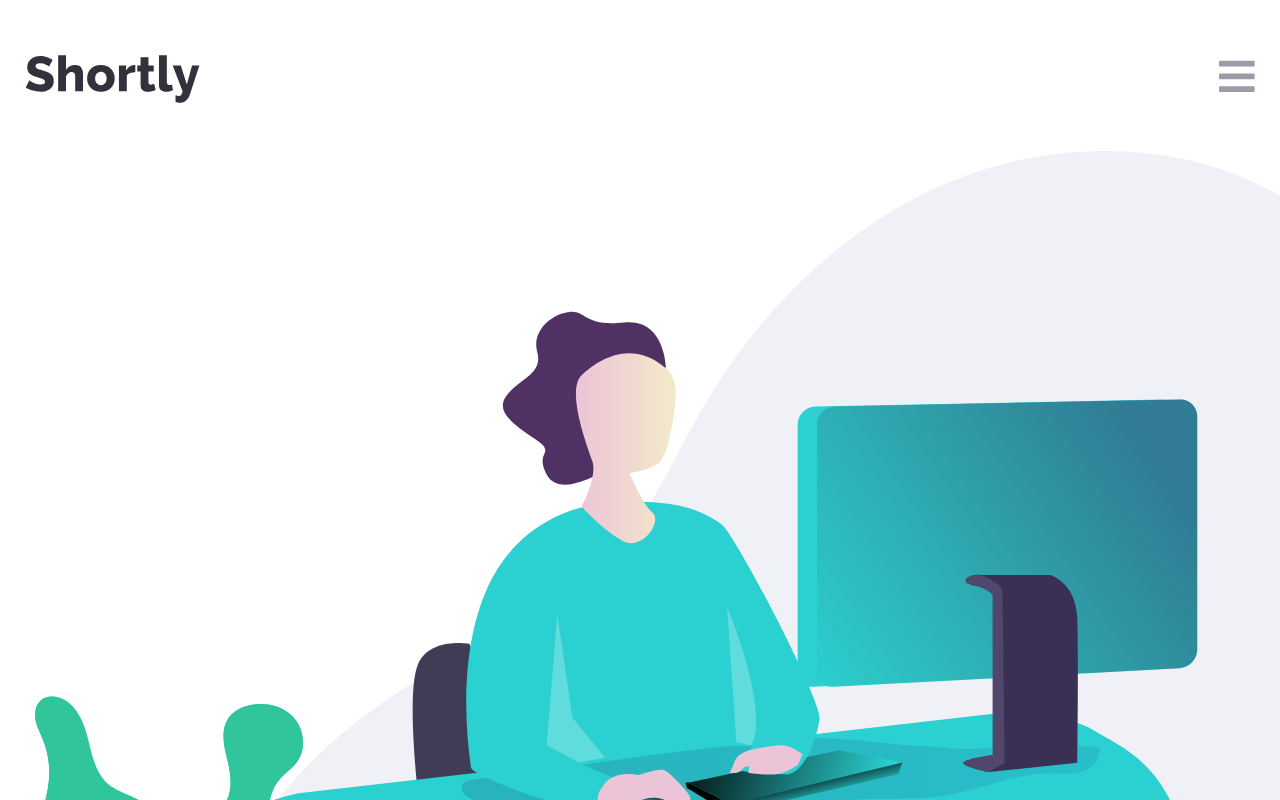
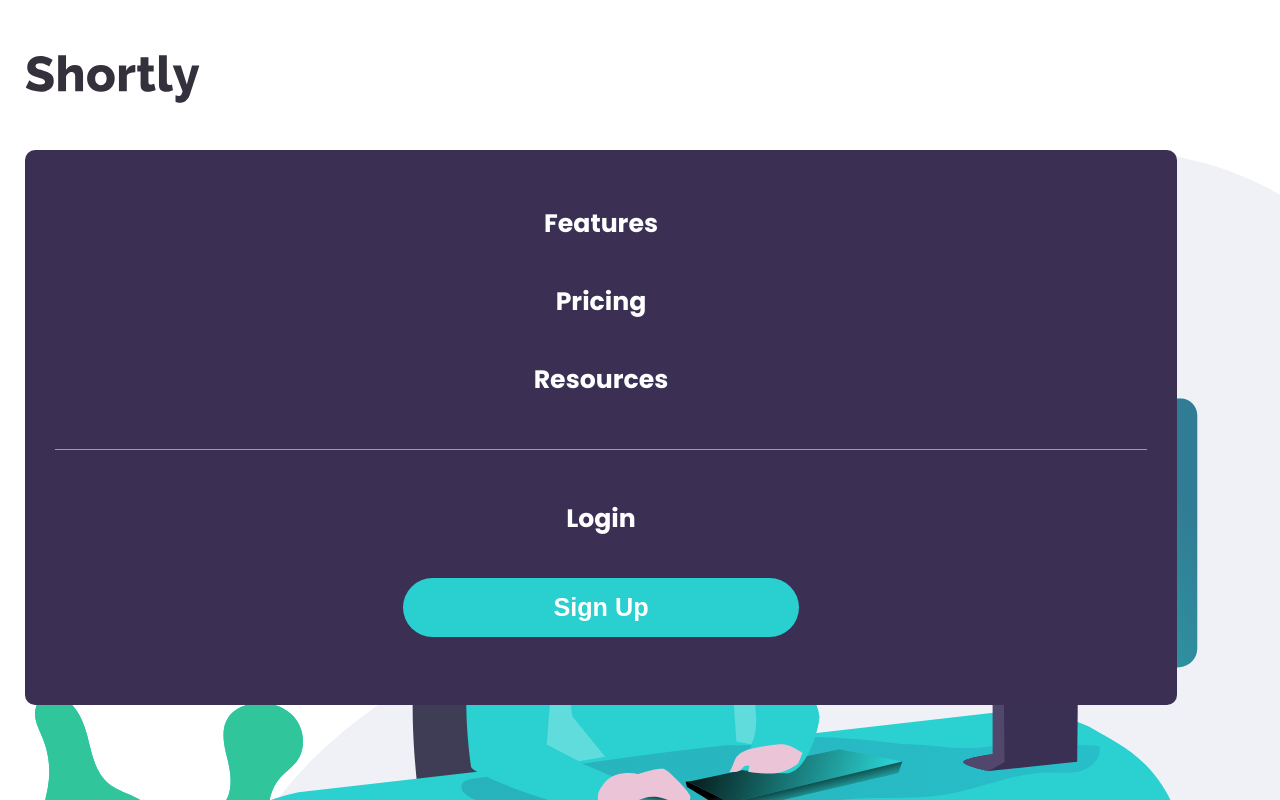
Before and after one commit to IanMFraser/frontend-mentor-url-shortening-api-landing-page, a React (Create React App) app: page / in a window 1280 px wide. Shown: the top 800 px of the page. Built offline with nearby package versions, Linux system fonts and the light colour scheme.

Commit message:
display nav

```diff
--- a/src/App.css
+++ b/src/App.css
@@ -86,6 +86,40 @@ p {
 
   .navigation {
     display: none;
+    position: absolute;
+    width: 90%;
+    height: 370%;
+    background-color: hsl(257, 27%, 26%);
+    border-radius: 10px;
+    bottom: -370%;
+    padding: 30px 0;
+    z-index: 2;
+  }
+
+  .navigation ul {
+    text-align: center;
+    padding: 0 30px;
+  }
+
+  .navigation ul li {
+    font-size: 1.4em;
+    padding: 15px 5px;
+  }
+
+  .navigation ul li a {
+    color: white;
+  }
+
+  .right {
+    border-top: 1px solid hsl(257, 7%, 63%);
+    margin-top: 35px;
+    padding: 25px 0;
+  }
+
+  .sign-up-button {
+    padding: 15px 150px;
+    font-size: 1em;
+    border-radius: 50px;
   }
 
   .hero {
@@ -264,11 +298,11 @@ p {
 
   .green-bar {
     background-color: hsl(180, 66%, 49%);
-    height: 110vh;
+    height: 125vh;
     width: 2%;
     position: absolute;
     left: 52%;
-    top: 55%;
+    top: 45%;
     z-index: 1;
   }
 
@@ -357,3 +391,14 @@ p {
   }
 
 }
+
+@media only screen and (min-width: 750px) {
+
+  .fa-icon {
+    display: none;
+  }
+
+  .navigation {
+    display: block;
+  }
+}
--- a/src/components/Header.js
+++ b/src/components/Header.js
@@ -1,10 +1,25 @@
-import React from 'react'
+import React, { useState } from 'react'
 import Navigation from './Navigation'
 import logo from '../images/logo.svg'
 import { FontAwesomeIcon } from '@fortawesome/react-fontawesome'
 import { faBars } from '@fortawesome/free-solid-svg-icons'
 
 const Header = () => {
+    const [clicked, setClicked] = useState(false)
+
+    const clickHandler = (e) => {
+        e.preventDefault()
+        setClicked(!clicked)
+        const nav = document.querySelector('.navigation')
+
+        if(clicked){
+            nav.style.display = "block"
+            setClicked(!clicked)
+        } else {
+            nav.style.display = "none"
+        }
+
+    }
 
     return(
         <header className="header">
@@ -12,7 +27,7 @@ const Header = () => {
                 <img className="logo" src={logo} alt="logo"></img>
             </div>
             <div className="fa-icon">
-                <a href="http://localhost:3000"><FontAwesomeIcon icon={faBars} size="lg"/></a>
+                <a href="http://localhost:3000" onClick={clickHandler}><FontAwesomeIcon icon={faBars} size="lg"/></a>
             </div>
             <Navigation/>
         </header>
```
Also changed, not shown: 1 other file (tests, documents, lock files or other folders).
